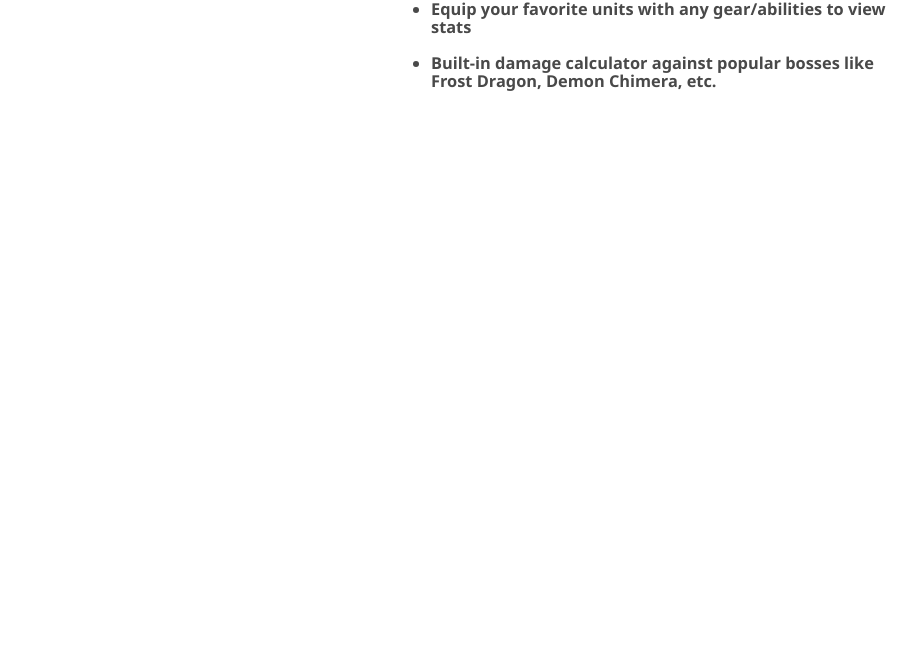
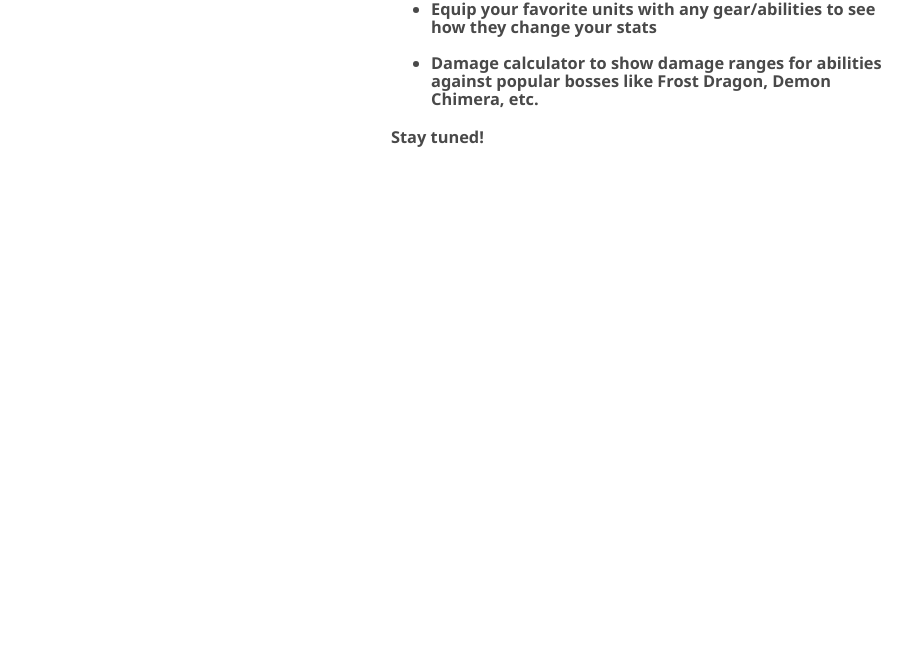
Before and after one commit to MonkunRS/ffbe, a plain HTML site: page index.html in a window 1280 px wide. Shown: the part 132-800 px from the top of the page, without its empty margins (179-1096 px from the left). Drawn offline with Linux system fonts and the light colour scheme.

Commit message:
Update index.html

```diff
--- a/index.html
+++ b/index.html
@@ -26,10 +26,12 @@ Welcome to the future home of the FFBE Unit Simulator!<p/>
 Upcoming Features include:<p/>
 
 <ul>
-<li>Equip your favorite units with any gear/abilities to view stats</li>
+<li>Equip your favorite units with any gear/abilities to see how they change your stats</li>
 <br/>
-<li>Built-in damage calculator against popular bosses like Frost Dragon, Demon Chimera, etc.</li>
+<li>Damage calculator to show damage ranges for abilities against popular bosses like Frost Dragon, Demon Chimera, etc.</li>
 </ul>
+<p/>
+Stay tuned!
 
   </body>
 </html>
```
